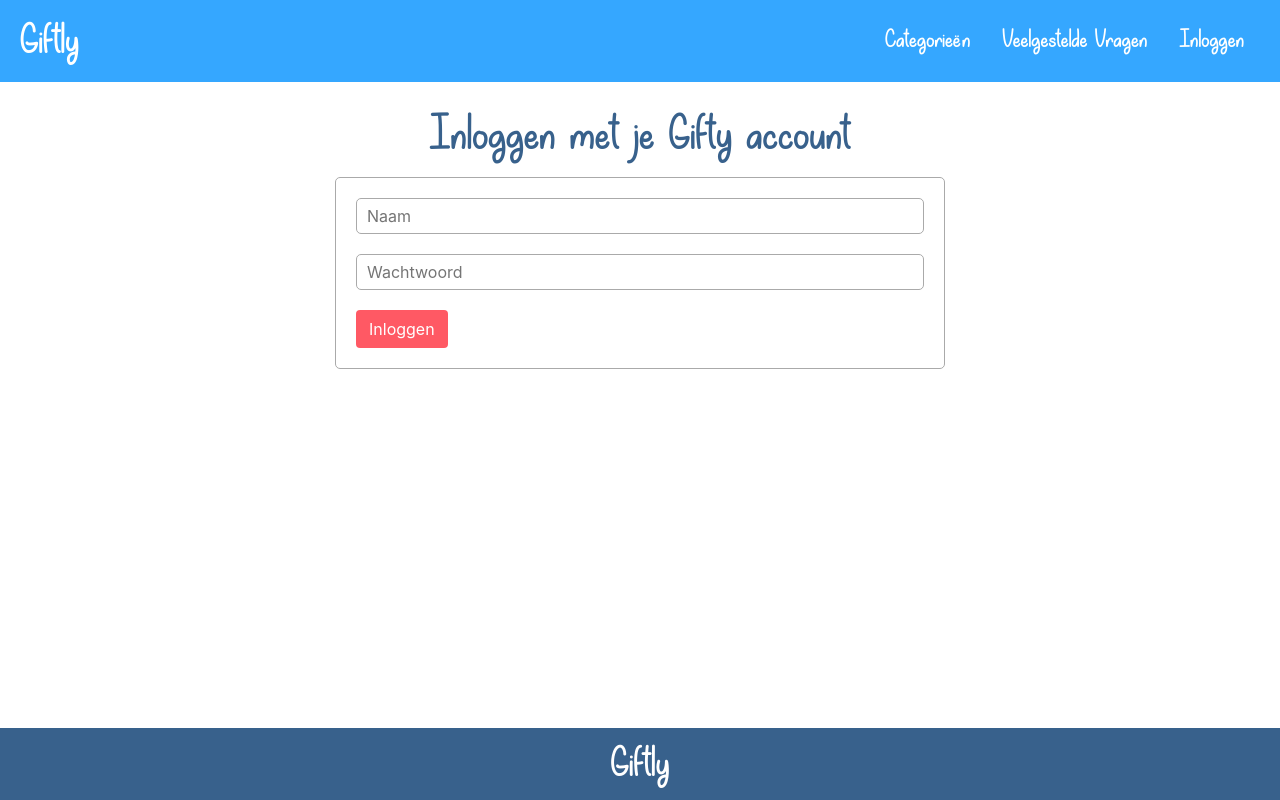
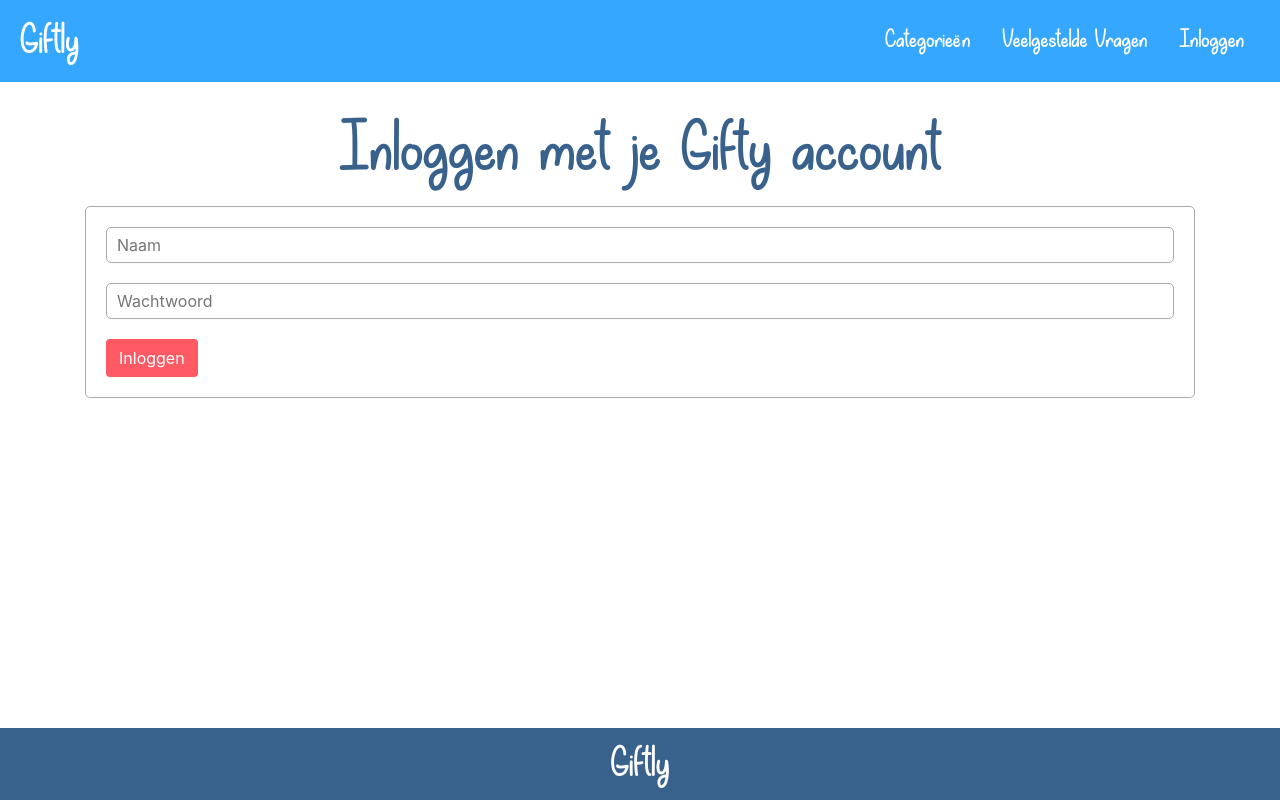
Before and after one commit to JensVanAssche/giftly, a Vue app: page /login in a window 1280 px wide. Built offline with nearby package versions, Linux system fonts and the light colour scheme; a small style sheet from the web is missing.

Commit message:
Style updates

```diff
--- a/src/App.vue
+++ b/src/App.vue
@@ -30,11 +30,11 @@
       </nav>
     </div>
     <!-- Loads the current page -->
-    <div class="container-fluid">
+    <main>
       <!-- Display alerts -->
       <Alert />
       <router-view />
-    </div>
+    </main>
     <div class="flex-grow-1"></div>
     <footer>
       <p class="footer-text m-0">Giftly</p>
--- a/src/assets/scss/style.scss
+++ b/src/assets/scss/style.scss
@@ -147,7 +147,6 @@ body {
 }
 
 .login {
-  h1 { font-size: 3.5em; }
   .loginfields {
     border: 1px #aaa solid;
     border-radius: 5px;
--- a/src/views/Categories.vue
+++ b/src/views/Categories.vue
@@ -1,8 +1,8 @@
 <template>
-  <div class="categories">
+  <div class="categories container">
     <h1 class="page-title">Categorieën</h1>
     <div class="row justify-content-around">
-      <div v-for="(category, i) in categories" :key="i" class="col-md-4 col-lg-3">
+      <div v-for="(category, i) in categories" :key="i" class="col-12 col-md-6 col-lg-4">
         <Card :key="i" :name="category.name" :info="category.info">
           <div class="d-flex justify-content-between">
             <button type="button" class="btn btn-red" data-toggle="modal" :data-target="`#checkoutModal${i}`" @click="$store.commit('changeBox', category)">Ik wil deze</button>
--- a/src/views/Checkout.vue
+++ b/src/views/Checkout.vue
@@ -1,5 +1,5 @@
 <template>
-  <div class="checkout">
+  <div class="checkout container">
     <h1>Betalen</h1>
     <div class="row">
       <div class="col-md-2"></div>
--- a/src/views/FAQ.vue
+++ b/src/views/FAQ.vue
@@ -1,5 +1,5 @@
 <template>
-  <div class="faq">
+  <div class="faq container">
     <h1 class="page-title">Veelgestelde vragen</h1>
     <ul>
       <li v-for="(item, i) in faq" :key="i">
--- a/src/views/Login.vue
+++ b/src/views/Login.vue
@@ -1,8 +1,7 @@
 <template>
-	<div class="login">
+	<div class="login container">
 		<div class="row">
-			<div class="col-3"></div>
-			<div class="col-6">
+			<div class="col-12">
 				<h1 class="page-title">Inloggen met je Gifty account</h1>
 				<div class="loginfields">
 					<input type="text" name="name" placeholder="Naam" v-model="loginName">
@@ -11,7 +10,6 @@
 					<router-link v-else to="/" class="btn btn-red" @click.native="$store.commit('changeLogin', loginName)">Inloggen</router-link>
 				</div>
 			</div>
-			<div class="col-3"></div>
 		</div>
 	</div>
 </template>
```
